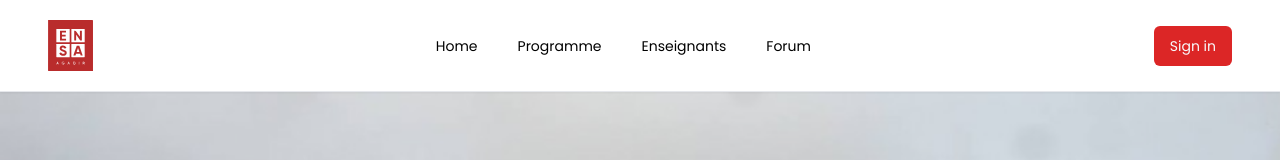
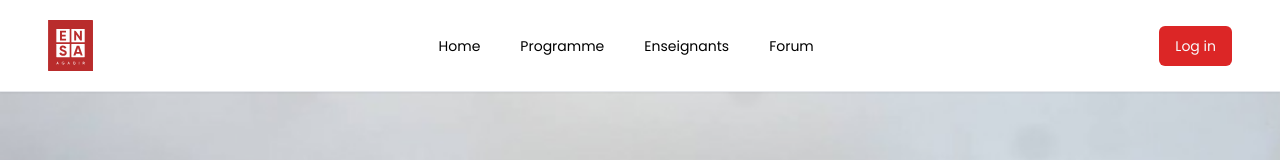
Before and after one commit to ibtissammassa/Site-formation-ensa, a Next.js app: page / in a window 1280 px wide. Shown: the top 160 px of the page. Built offline with nearby package versions, Linux system fonts and the light colour scheme.

Commit message:
Login Button

```diff
--- a/src/Components/Sections/NavBar.jsx
+++ b/src/Components/Sections/NavBar.jsx
@@ -48,7 +48,7 @@ export default function NavBar() {
                 <Link href='/#Enseignants' className='text-sm hover:text-red-600 inline-block mx-5'>Enseignants</Link>
                 <Link href='/' className='text-sm hover:text-red-600 inline-block mx-5'>Forum</Link>
             </ul>
-            <Button href='#'>Sign in</Button>
+            <Button href='#'>Log in</Button>
         </div>
      );
 }
```
